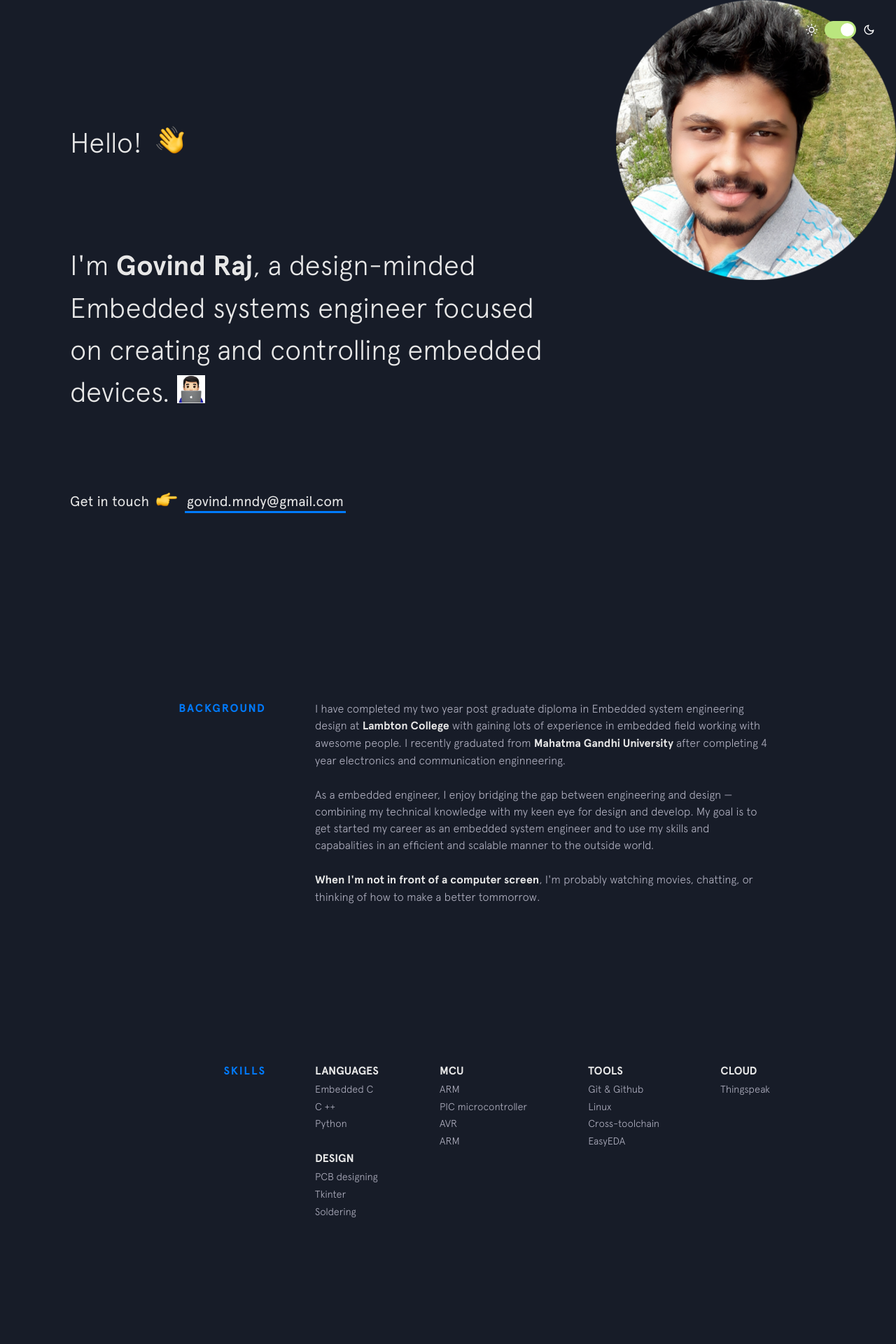
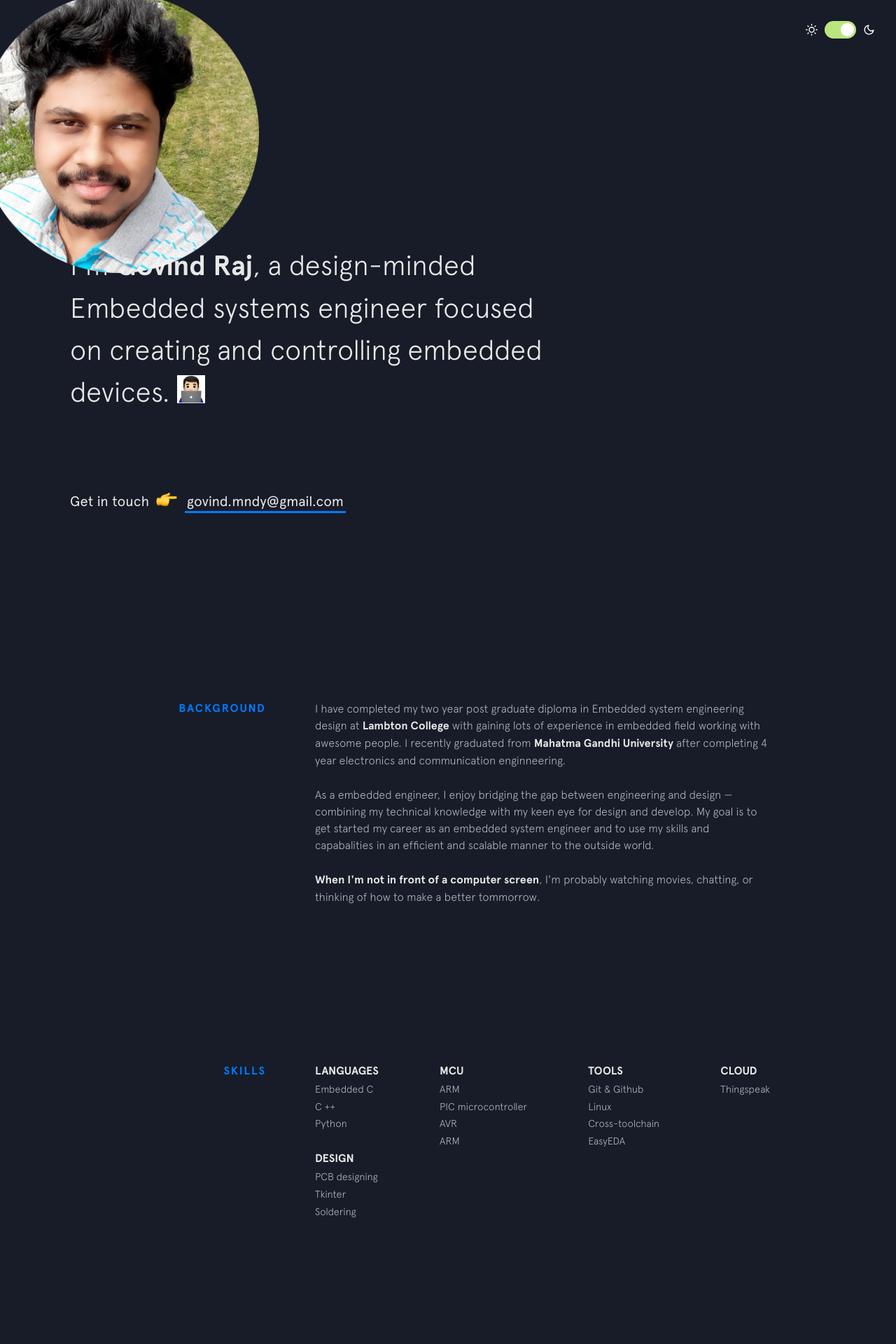
Before and after one commit to gov466/gov466.github.io, a Jekyll site: the page built from index.html, in a window 1280 px wide. Shown: the top 1920 px of the page at 70% size. Built offline with Jekyll 4.4.1, drawn with Linux system fonts in a browser that asks for light colours; nearby versions of some CDN libraries.

Commit message:
Update switch.html

```diff
--- a/_includes/switch.html
+++ b/_includes/switch.html
@@ -6,4 +6,4 @@
   </div>
   <div class="moon"></div>
 </div>
-<img src="{{site.baseurl}}/img/circle-cropped (1).png" style="float:right; " alt="">
+<img src="{{site.baseurl}}/img/circle-cropped (1).png" style="position:absolute; top:-10px; left:-30px;" alt="">
```
